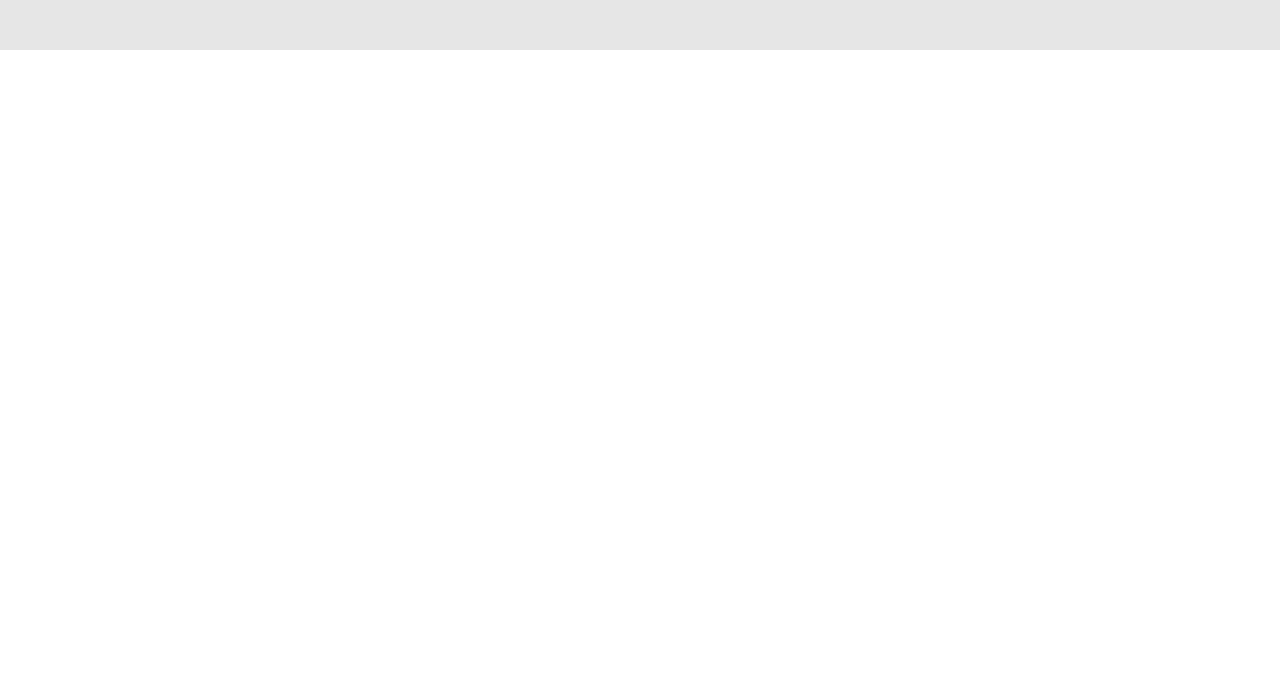
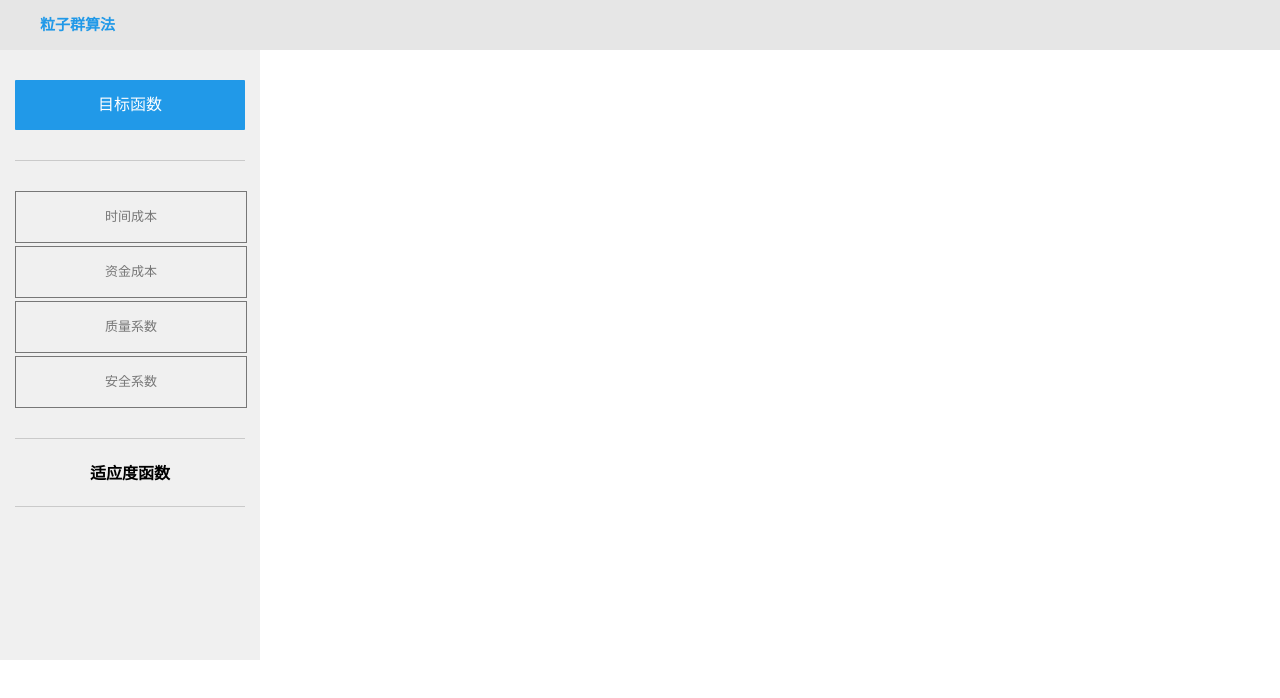
Before and after one commit to SunShinewyf/pso, a website: page index.html in a window 1280 px wide. Drawn offline with Linux system fonts and the light colour scheme.

Commit message:
update the index.html

```diff
--- a/assets/index.css
+++ b/assets/index.css
@@ -7,4 +7,67 @@ header{
    background-color: #e6e6e6;
    width:100%;
    height: 50px;
+   line-height: 50px;
 }
+header p{
+    color:#2199e8;
+    font-weight: bold;
+    font-size:15px;
+    margin-top:0;
+    margin-left:40px;
+}
+.sidebar{
+    width:260px;
+    background-color: rgb(240,240,240);
+    height: 610px;
+}
+
+.sideP{
+    width:230px;
+    height: 50px;
+    display: inline-block;
+    line-height: 50px;
+    vertical-align: middle;
+    text-align: center;
+    cursor: pointer;
+    border-radius: 1px;
+    margin:30px 15px;
+    font-size: 16px;
+    background-color: #2199e8;
+    color: #fefefe;
+    border:none;
+}
+。.sideP:hover{
+    background-color: #1583cc;
+    color: #fefefe;
+}
+.line{
+    width:230px;
+    margin:0 auto;
+    border-bottom: 1px solid #cacaca;
+}
+.sideUl{
+    list-style: none;
+    width:230px;
+    -webkit-margin-after:0;
+    -webkit-margin-before:0;
+    -webkit-padding-start: 0;
+    margin:30px 0;
+}
+.sideUl a{
+    display: block;
+    width:230px;
+}
+li{
+    width:230px;
+    height: 50px;
+    line-height: 50px;
+    border: 1px solid #777777;
+    color: #777777;
+    margin:3px 15px;
+    font-size:13px;
+    text-align: center;
+}
+.side-footer h4{
+    text-align: center;
+}
--- a/index.html
+++ b/index.html
@@ -8,8 +8,24 @@
 </head>
 <body>
 	<div class="container">
-        <header></header>
-        <div class="sidebar"></div>
+        <header>
+            <p>粒子群算法</p>
+        </header>
+        <div class="sidebar">
+            <a class="sideP">目标函数</a>
+            <div class="line"></div>
+            <ul class="sideUl">
+                <a><li>时间成本</li></a>
+                <a><li>资金成本</li></a>
+                <a><li>质量系数</li></a>
+                <a><li>安全系数</li></a>
+            </ul>
+            <div class="line"></div>
+            <div class="side-footer">
+                <h4>适应度函数</h4>
+            </div>
+            <div class="line"></div>
+        </div>
     </div>
 </body>
 </html>
```
